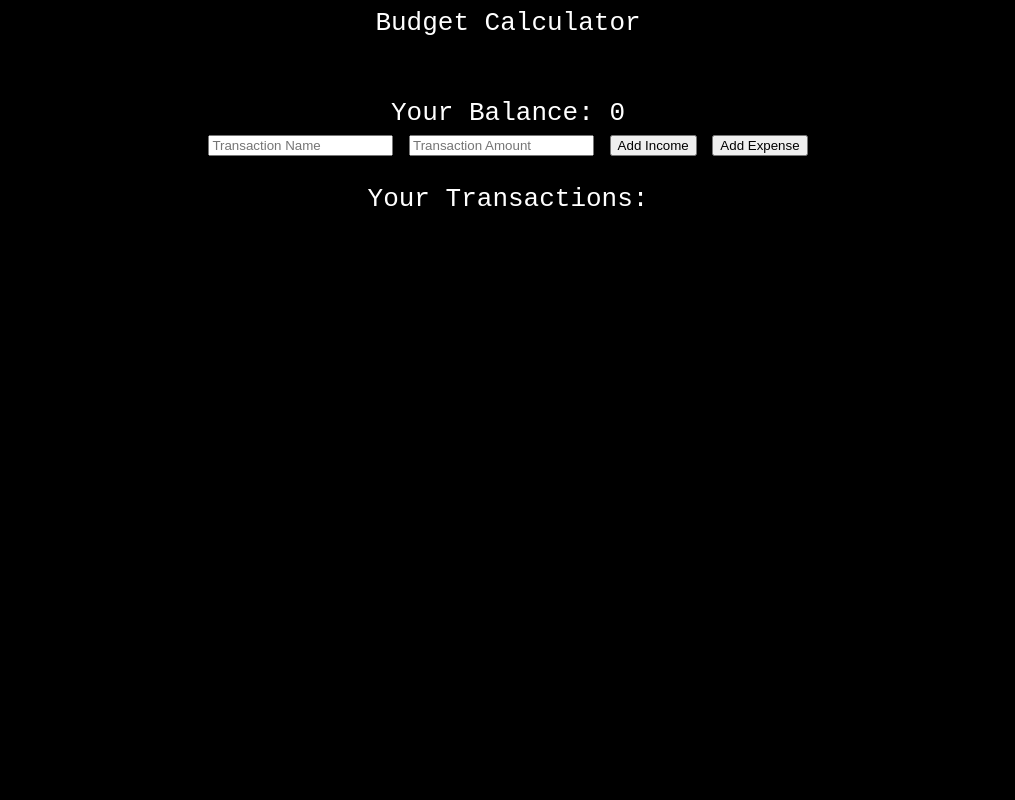
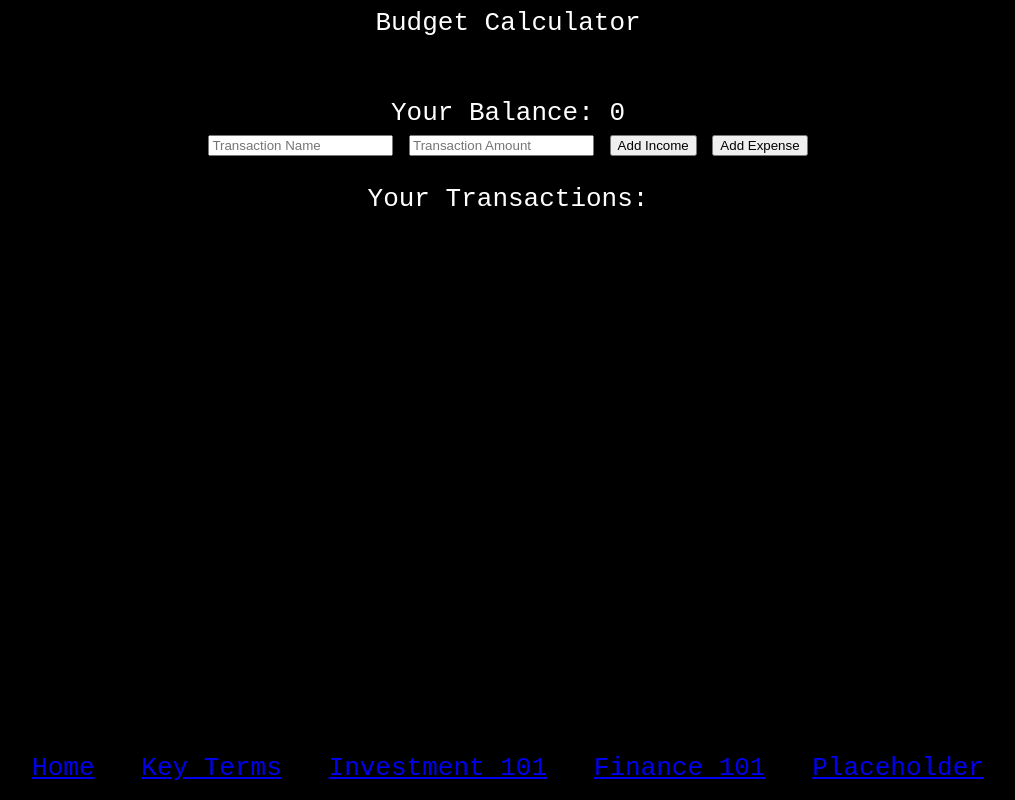
Before and after one commit to uhbr4639-hue/CIS3020-Project-AH, a website: page public/BCBase.html in a window 1280 px wide. Shown: the whole page, without its empty margins (132-1147 px from the left). Drawn offline with Linux system fonts and the light colour scheme.

Commit message:
Add files via upload

```diff
--- a/public/BCBase.html
+++ b/public/BCBase.html
@@ -27,3 +27,11 @@
     <script src="BudgetCalculator.js"></script>
 	</h1>
 </body>
+
+<h1 class="bottom-view">
+        <a href="FIBMain.html">Home</a> &nbsp;
+        <a href="keyterms.html">Key Terms</a> &nbsp;
+		<a href="investment-101.html">Investment 101</a> &nbsp;
+		<a href="finance-101.html">Finance 101</a> &nbsp;
+        <a href="styles.css">Placeholder</a>
+        </h1>
```
